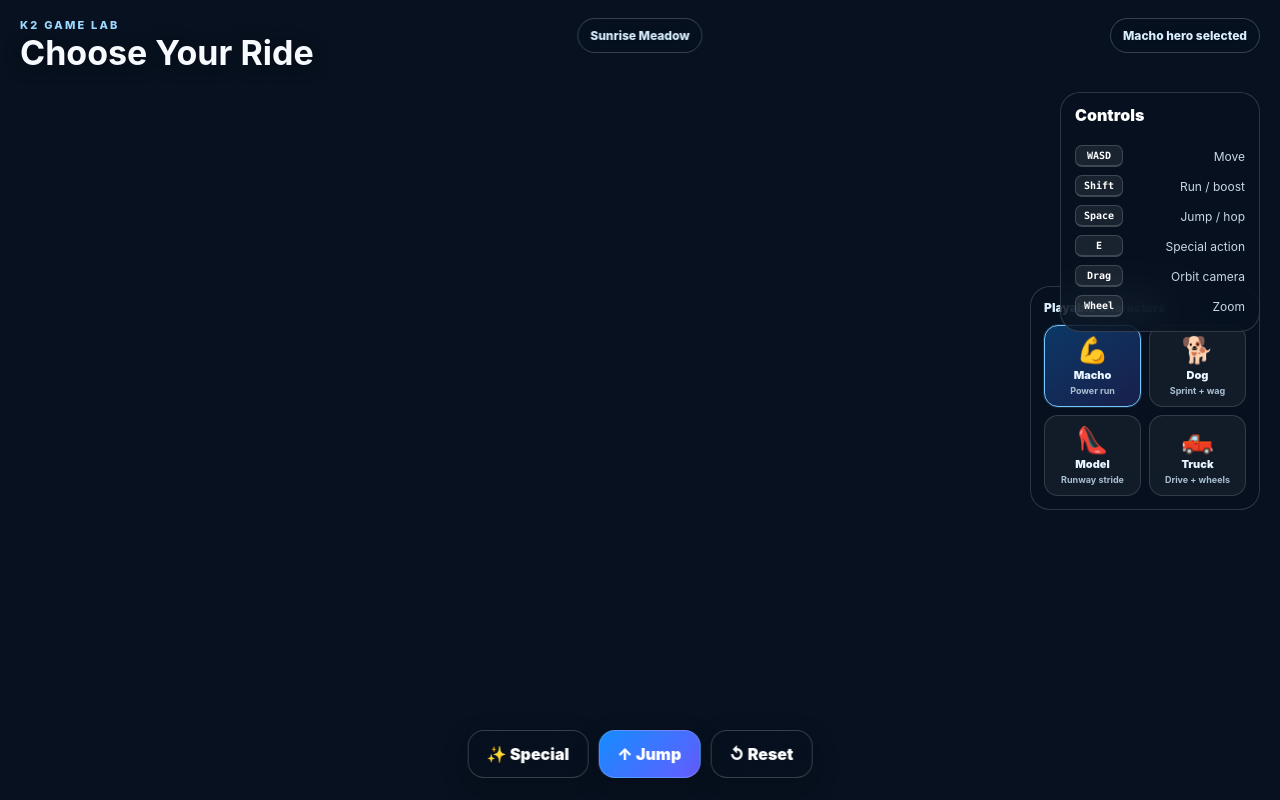
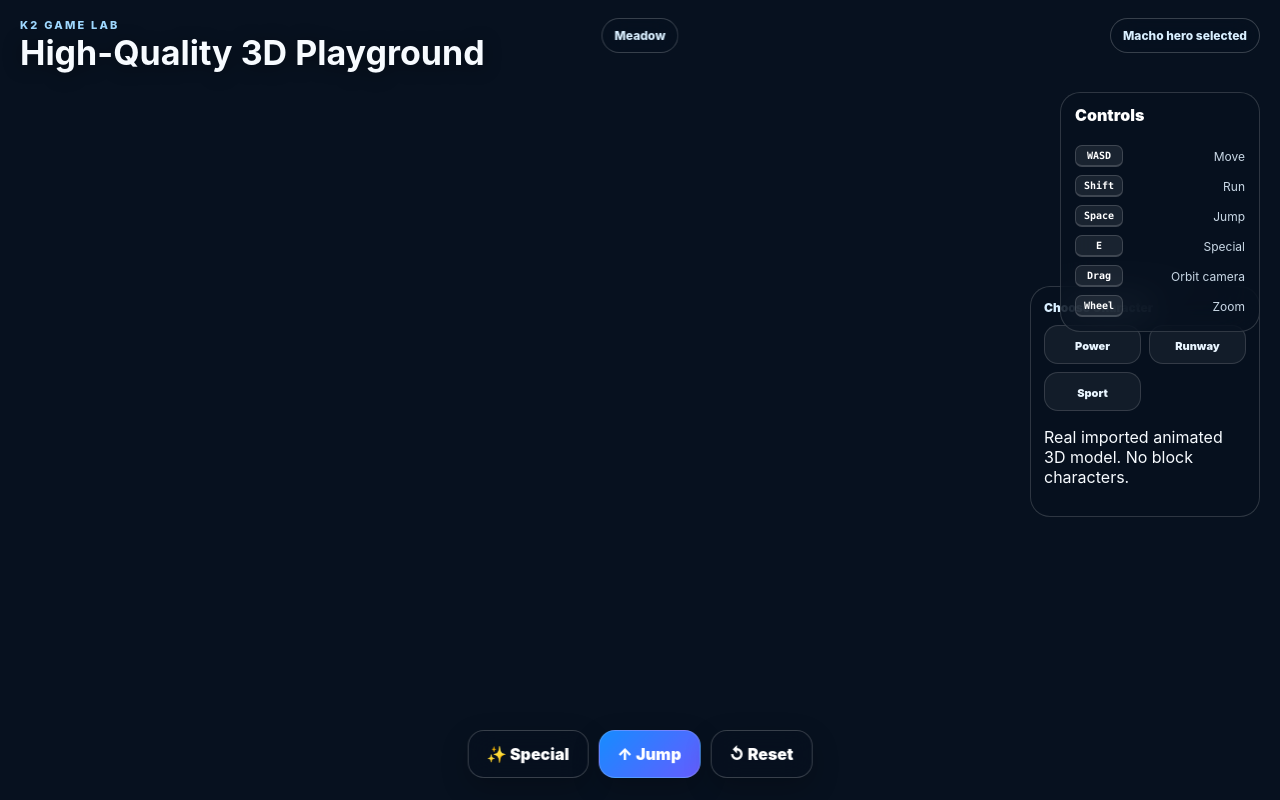
Before and after one commit to sportomax1/k2-3d, a website built with Vite: page index.html in a window 1280 px wide. Built offline with nearby package versions, Linux system fonts and the light colour scheme; what @babylonjs/core would draw is missing.

Commit message:
Restore high quality character selector

```diff
--- a/index.html
+++ b/index.html
@@ -4,44 +4,50 @@
     <meta charset="UTF-8" />
     <meta name="viewport" content="width=device-width, initial-scale=1.0, viewport-fit=cover" />
     <meta name="theme-color" content="#07111f" />
-    <meta name="description" content="K2 3D open-world character playground." />
+    <meta name="description" content="K2 3D open-world character playground built with Babylon.js." />
     <title>K2 3D Playground</title>
   </head>
   <body>
     <div id="app">
-      <canvas id="game-canvas" aria-label="Interactive 3D open-world playground"></canvas>
+      <canvas id="game-canvas" aria-label="Interactive 3D open-world character playground"></canvas>
 
       <header class="topbar">
         <div>
           <p class="eyebrow">K2 GAME LAB</p>
-          <h1>Choose Your Ride</h1>
+          <h1>High-Quality 3D Playground</h1>
         </div>
-        <div class="status" id="status">Building world…</div>
+        <div class="status" id="status">Loading world…</div>
       </header>
 
-      <aside class="character-panel" aria-label="Choose playable character">
-        <div class="panel-title">Playable Characters</div>
+      <aside class="character-panel" aria-label="Choose character style">
+        <div class="panel-title">Choose Character</div>
         <div class="character-grid">
-          <button class="character-card active" type="button" data-character="macho" aria-pressed="true"><span class="avatar">💪</span><span>Macho</span><small>Power run</small></button>
-          <button class="character-card" type="button" data-character="dog" aria-pressed="false"><span class="avatar">🐕</span><span>Dog</span><small>Sprint + wag</small></button>
-          <button class="character-card" type="button" data-character="model" aria-pressed="false"><span class="avatar">👠</span><span>Model</span><small>Runway stride</small></button>
-          <button class="character-card" type="button" data-character="truck" aria-pressed="false"><span class="avatar">🛻</span><span>Truck</span><small>Drive + wheels</small></button>
+          <button class="character-card active" type="button" data-character="power" aria-pressed="true">
+            <span class="character-swatch power"></span><span>Power</span>
+          </button>
+          <button class="character-card" type="button" data-character="runway" aria-pressed="false">
+            <span class="character-swatch runway"></span><span>Runway</span>
+          </button>
+          <button class="character-card" type="button" data-character="sport" aria-pressed="false">
+            <span class="character-swatch sport"></span><span>Sport</span>
+          </button>
         </div>
+        <p class="quality-note">Real imported animated 3D model. No block characters.</p>
       </aside>
 
       <aside class="help-panel" id="help-panel">
         <button class="panel-toggle" id="help-toggle" type="button" aria-expanded="true">Controls</button>
         <div class="help-content">
           <div><kbd>WASD</kbd><span>Move</span></div>
-          <div><kbd>Shift</kbd><span>Run / boost</span></div>
-          <div><kbd>Space</kbd><span>Jump / hop</span></div>
-          <div><kbd>E</kbd><span>Special action</span></div>
+          <div><kbd>Shift</kbd><span>Run</span></div>
+          <div><kbd>Space</kbd><span>Jump</span></div>
+          <div><kbd>E</kbd><span>Special</span></div>
           <div><kbd>Drag</kbd><span>Orbit camera</span></div>
           <div><kbd>Wheel</kbd><span>Zoom</span></div>
         </div>
       </aside>
 
-      <div class="zone-chip" id="zone-chip">Sunrise Meadow</div>
+      <div class="zone-chip" id="zone-chip">Meadow</div>
 
       <div class="action-bar" aria-label="Character actions">
         <button id="wave-button" type="button">✨ Special</button>
@@ -55,8 +61,8 @@
 
       <div class="loading-screen" id="loading-screen">
         <div class="loader-orbit"><span></span></div>
-        <strong>Building your playground</strong>
-        <small>Creating four animated playable characters</small>
+        <strong>Loading high-quality 3D</strong>
+        <small>Importing character, textures, and animations</small>
       </div>
     </div>
     <script type="module" src="/src/main.ts"></script>
```
